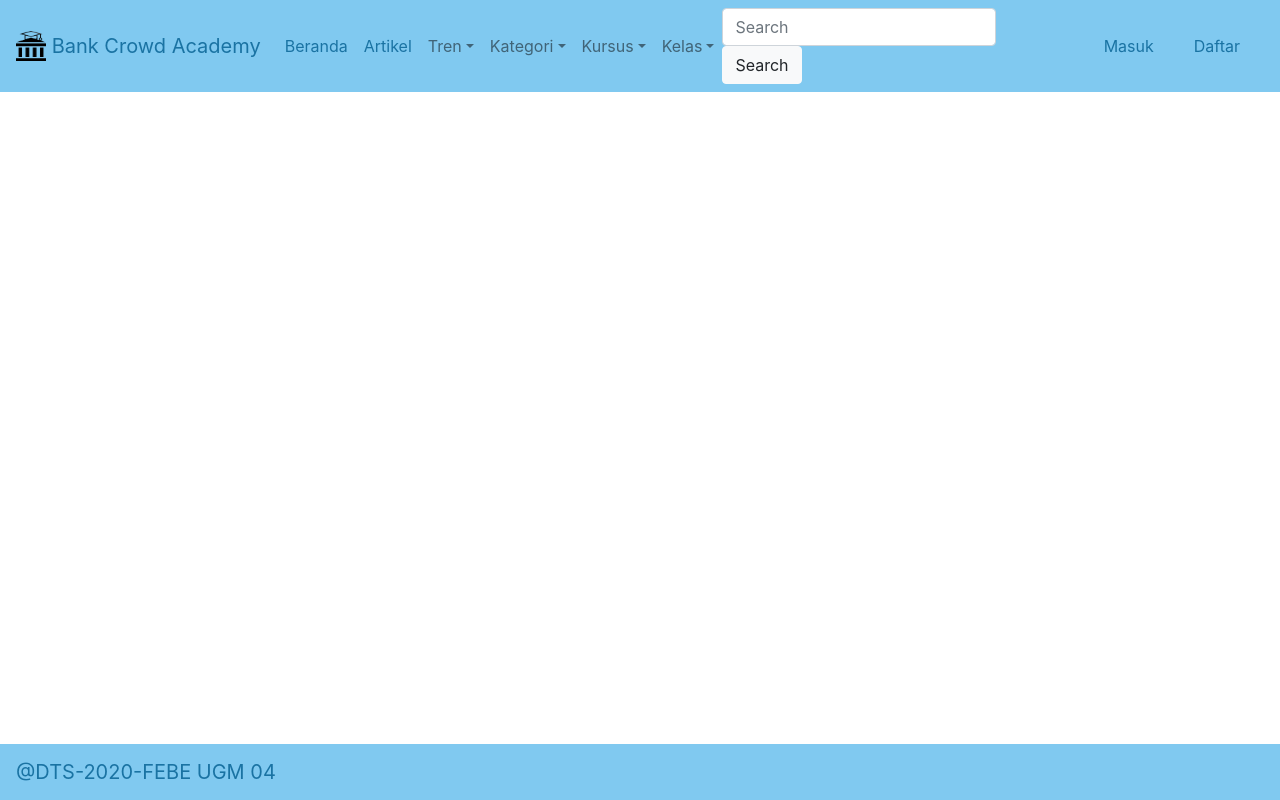
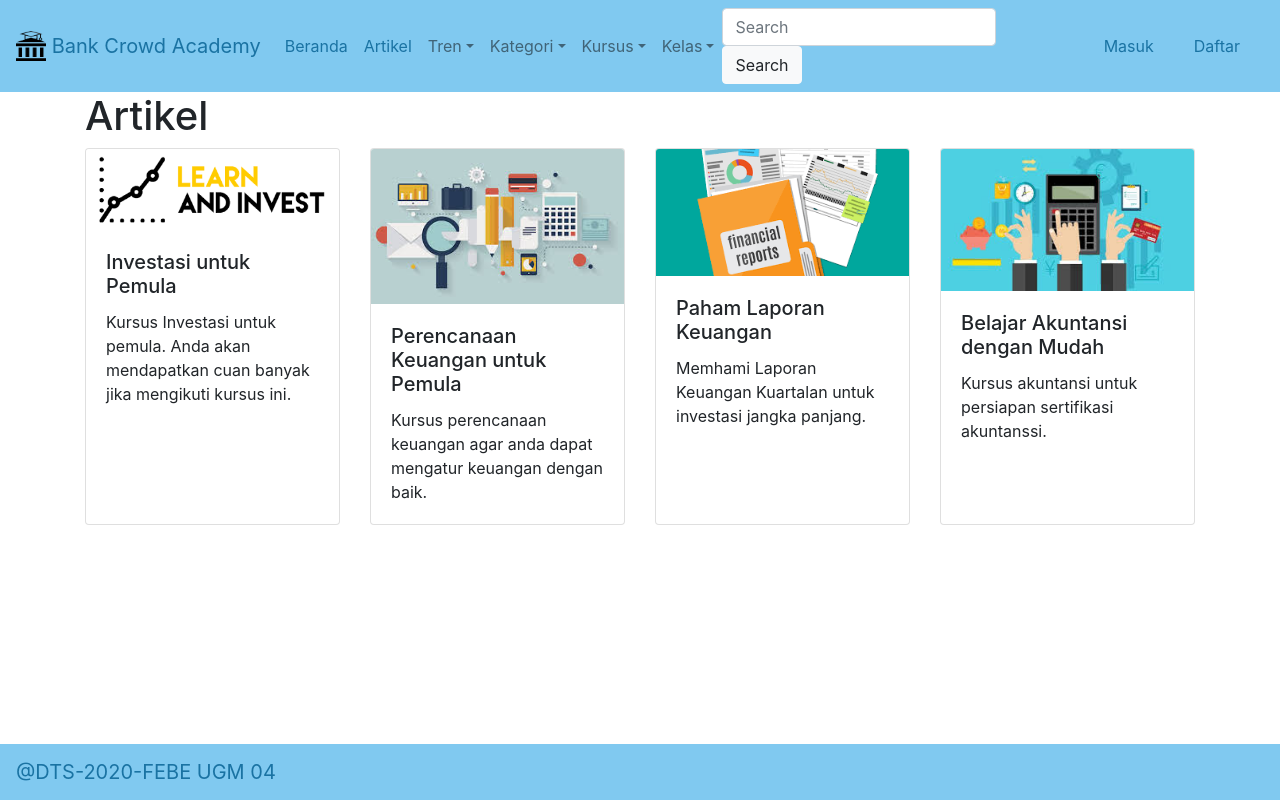
Before and after one commit to nivanrs/bank-crowd-academy, a React (Create React App) app: page /article in a window 1280 px wide. Built offline with nearby package versions, Linux system fonts and the light colour scheme.

Commit message:
update judul artikel

```diff
--- a/src/App.js
+++ b/src/App.js
@@ -16,6 +16,8 @@ import {
 } from "react-router-dom";
 import CoursePage from "./screen/CoursePage/CoursePage";
 import ClassPage from "./screen/ClassPage/ClassPage";
+import ArticlePageList from "./screen/ArticlePageList/ArticlePageList";
+
 
 export default function App() {
   return (
@@ -32,6 +34,7 @@ export default function App() {
             <Register />
           </Route>
           <Route path="/article">
+            <ArticlePageList/>
           </Route>
           <Route path="/course">
             <CoursePage/>
--- a/src/component/Header/Header.jsx
+++ b/src/component/Header/Header.jsx
@@ -29,7 +29,7 @@ export default function Header(props) {
             <Nav.Link href="/" style={{ color: "#1A73A3" }}>
               Beranda
             </Nav.Link>
-            <Nav.Link href="/srticle" style={{ color: "#1A73A3" }}>
+            <Nav.Link href="/article" style={{ color: "#1A73A3" }}>
               Artikel
             </Nav.Link>
             <NavDropdown
--- a/src/component/Login/Login.jsx
+++ b/src/component/Login/Login.jsx
@@ -49,6 +49,7 @@ export default class Login extends React.Component {
                 Masuk
               </Button>
             </Form>
+            <p>Belum Memiliki akun? <a href='/register'>Daftar</a></p>
           </Card.Body>
         </Card>
       </Container>
--- a/src/component/Register/Register.jsx
+++ b/src/component/Register/Register.jsx
@@ -84,6 +84,7 @@ export default class Register extends React.Component {
               Daftar
             </Button>
             </Form>
+            <p>Sudah Memiliki akun? <a href='/login'>Masuk</a></p>
           </Card.Body>
         </Card>
       </Container>
--- a/src/screen/ArticlePageList/ArticlePageList.jsx
+++ b/src/screen/ArticlePageList/ArticlePageList.jsx
@@ -0,0 +1,53 @@
+import { CardDeck, Card, Container } from "react-bootstrap";
+import invest from "../../assets/course-invest.png";
+import finance from "../../assets/course-personal-finance.jpg";
+import report from "../../assets/course-financial-report.png";
+import accounting from "../../assets/course-accounting.jpg";
+
+export default function ArticlePageList(props) {
+  return (
+      <Container>
+          <h1>Artikel</h1>
+    <CardDeck>
+      <Card>
+        <Card.Img className="rounded mb-0" variant="top" src={invest} />
+        <Card.Body>
+          <Card.Title>Investasi untuk Pemula</Card.Title>
+          <Card.Text>
+            Kursus Investasi untuk pemula. Anda akan mendapatkan cuan banyak
+            jika mengikuti kursus ini.
+          </Card.Text>
+        </Card.Body>
+      </Card>
+      <Card>
+        <Card.Img variant="top" src={finance} />
+        <Card.Body>
+          <Card.Title>Perencanaan Keuangan untuk Pemula</Card.Title>
+          <Card.Text>
+            Kursus perencanaan keuangan agar anda dapat mengatur keuangan dengan
+            baik.
+          </Card.Text>
+        </Card.Body>
+      </Card>
+      <Card>
+        <Card.Img variant="top" src={report} />
+        <Card.Body>
+          <Card.Title>Paham Laporan Keuangan</Card.Title>
+          <Card.Text>
+            Memhami Laporan Keuangan Kuartalan untuk investasi jangka panjang.
+          </Card.Text>
+        </Card.Body>
+      </Card>
+      <Card>
+        <Card.Img variant="top" src={accounting} />
+        <Card.Body>
+          <Card.Title>Belajar Akuntansi dengan Mudah</Card.Title>
+          <Card.Text>
+            Kursus akuntansi untuk persiapan sertifikasi akuntanssi.
+          </Card.Text>
+        </Card.Body>
+      </Card>
+    </CardDeck>
+    </Container>
+  );
+}
```
